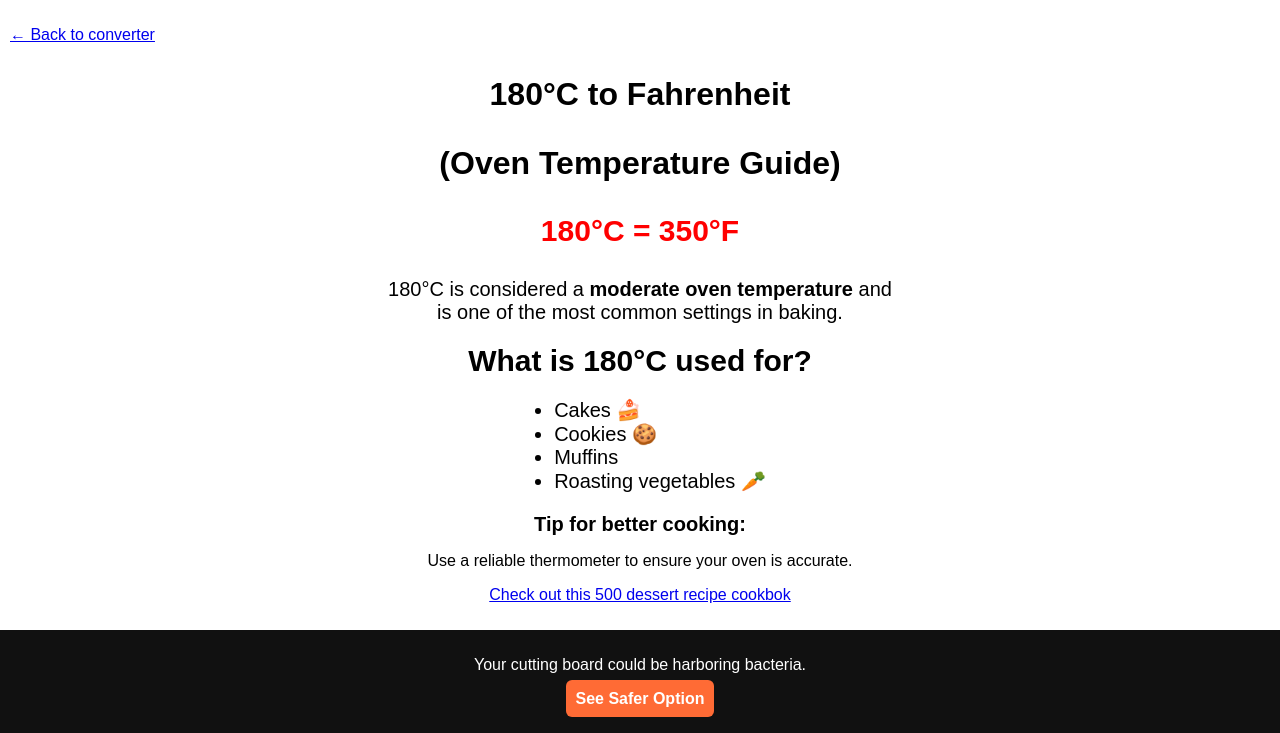
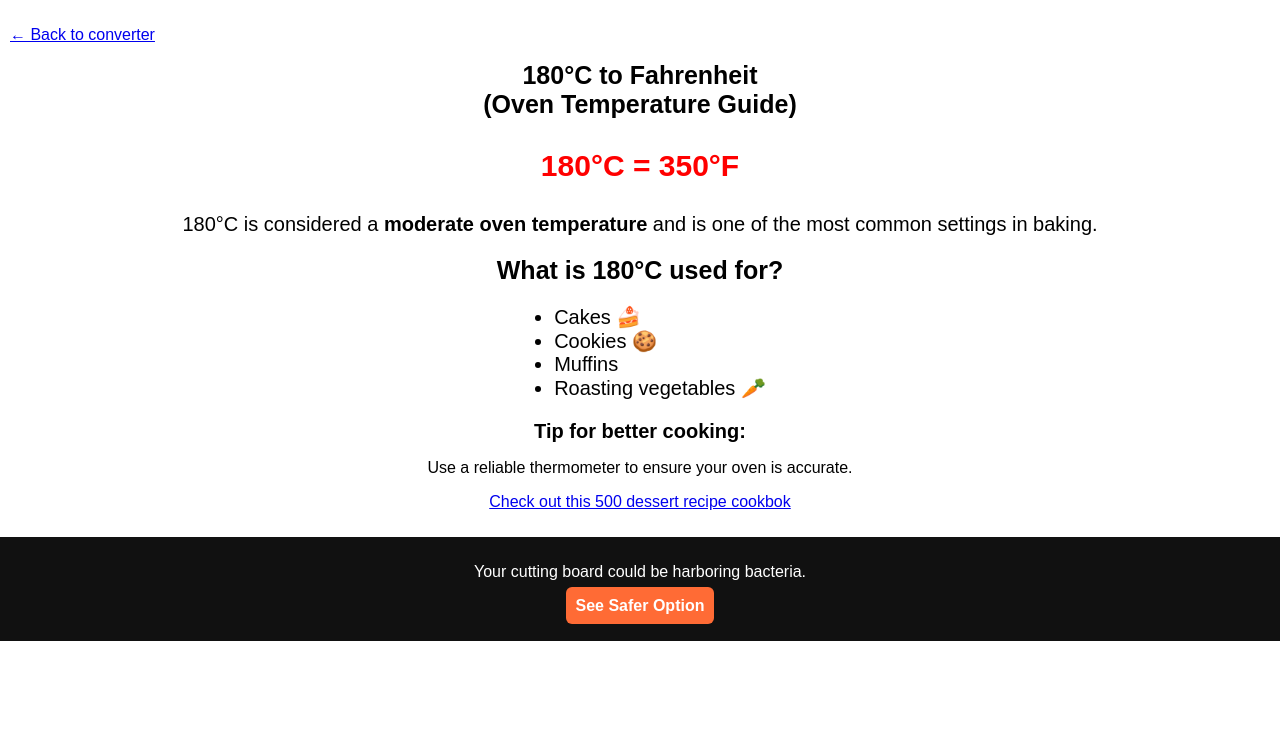
Before and after one commit to cxprofile/cooking-temp-converter, a Flask app: page /180c-to-fahrenheit in a window 1280 px wide. Shown: the part 22-755 px from the top of the page. Run offline with Flask 3, Linux system fonts and the light colour scheme.

Commit message:
180c format v3

```diff
--- a/templates/180c.html
+++ b/templates/180c.html
@@ -3,7 +3,7 @@
 <head>
     <title>180°C to Fahrenheit (Oven Guide)</title>
     <meta name="description" content="Convert 180°C to Fahrenheit. Learn what 180°C means for baking cakes, cookies, and more.">
-
+    <meta name="viewport" content="width=device-width, initial-scale=1.0">
 <style>
 * {
   box-sizing: border-box;
@@ -24,7 +24,7 @@ body {
 /* Titles */
 h1 {
   text-align: center;
-  font-size: clamp(22px, 5vw, 32px);
+  font-size: clamp(25px, 5vw, 25px);
 }
 
 h2 {
@@ -189,19 +189,19 @@ input, select, button {
     <div class="container1">
     <p><a href="/">← Back to converter</a></p>
       <h1>
-        <p>180°C to Fahrenheit</p>
-        <p>(Oven Temperature Guide)</p>
+        <p style="padding:0;margin:0">180°C to Fahrenheit</p>
+        <p style="padding:0;margin:0">(Oven Temperature Guide)</p>
       </h1>
       <div>
         <p style="text-align: center;font-size: 30px;color: red;">
             <strong>180°C = 350°F</strong></p>
         <p style="text-align: center;font-size: 20px">
-           180°C is considered a <strong>moderate oven temperature</strong> and <br/>
+           180°C is considered a <strong>moderate oven temperature</strong> and
            is one of the most common settings in baking.
         </p>
       </div>
 
-    <h2 style="text-align: cente;font-size:30px">What is 180°C used for?</h2>
+    <h2 style="text-align: cente;font-size:25px">What is 180°C used for?</h2>
     <div class="center_result1">
 
       <ul style="font-size:20px">
--- a/templates/article.html
+++ b/templates/article.html
@@ -2,6 +2,7 @@
 <html>
 <head>
     <title>{{ article.title }}</title>
+    <meta name="viewport" content="width=device-width, initial-scale=1.0">
     <style>
         .center_content {
             display: flex;
```
